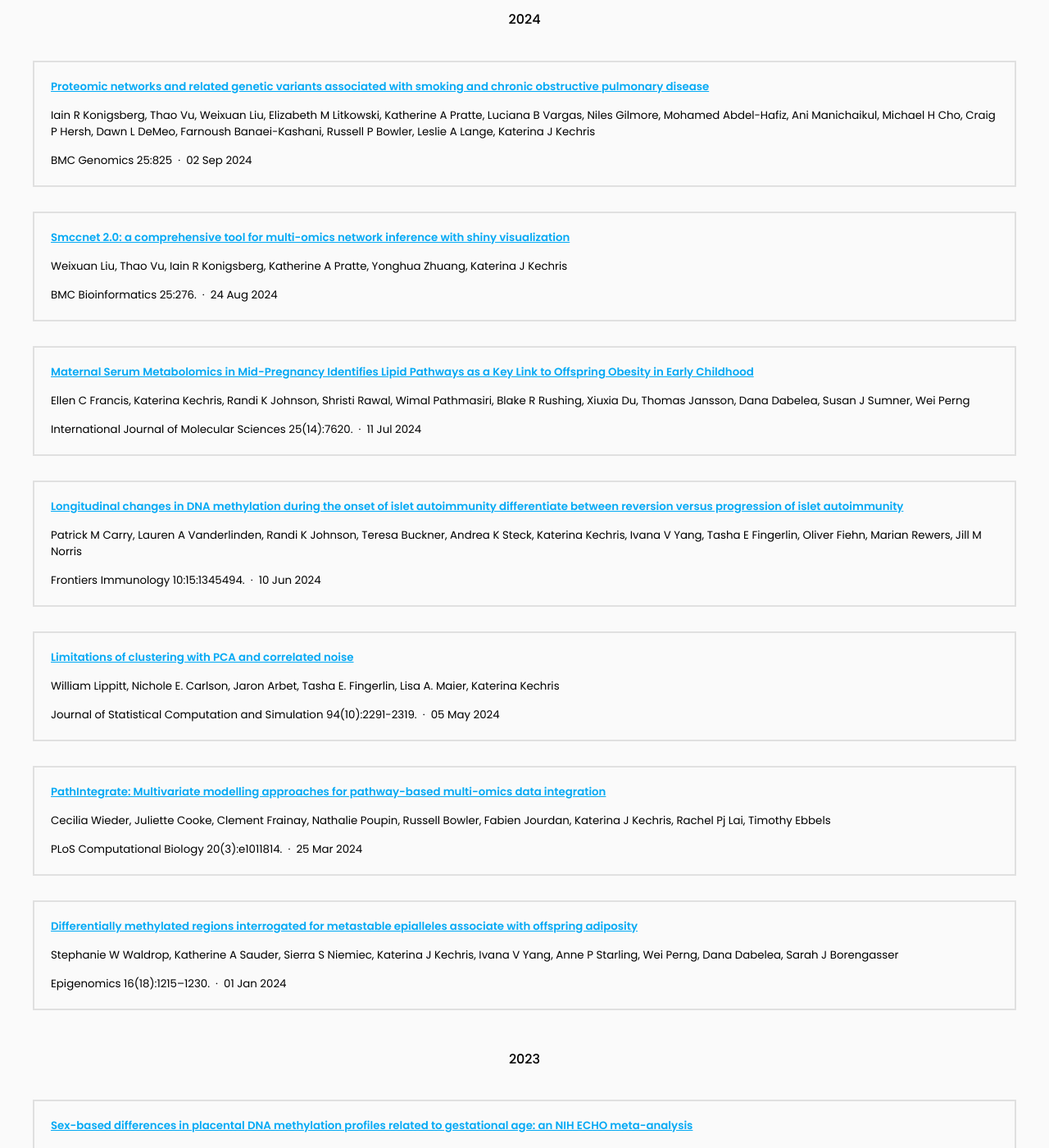
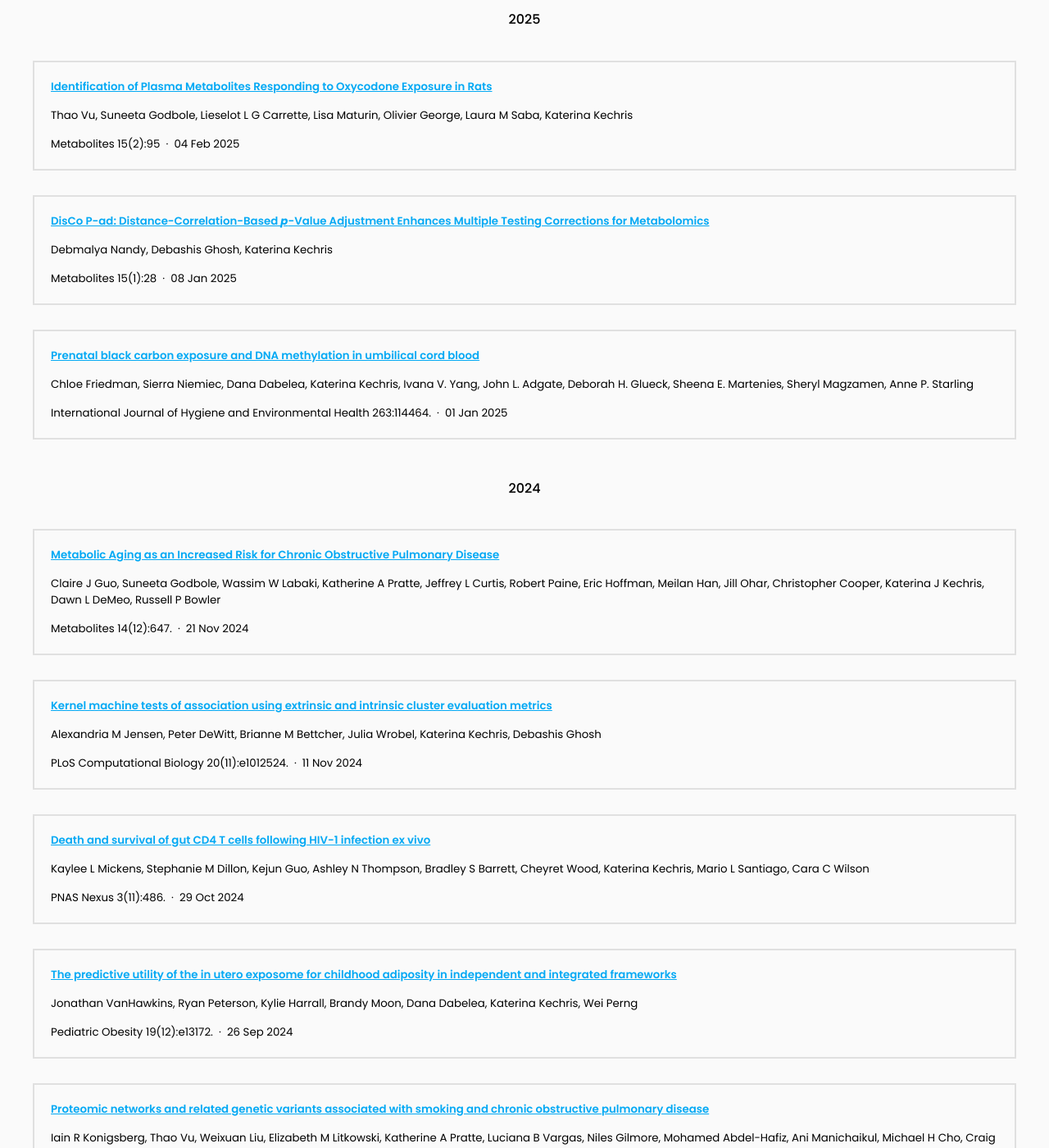
Before and after one commit to KechrisLab/kechrislab.github.io, a Jekyll site: the page built from Publications/index.md, in a window 1280 px wide and 1400 px high, scrolled down 508 px. Shown: the whole window at 82% size. Built offline with Jekyll 4.4.1, drawn with Linux system fonts in a browser that asks for light colours.

Commit message:
Generate citations

```diff
--- a/_data/citations.yaml
+++ b/_data/citations.yaml
@@ -1,6 +1,114 @@
 # DO NOT EDIT, GENERATED AUTOMATICALLY FROM SOURCES.YAML (AND ELSEWHERE)
 # See https://github.com/greenelab/lab-website-template/wiki/Citations
 
+- id: pmc:PMC11857688
+  title: Identification of Plasma Metabolites Responding to Oxycodone Exposure in
+    Rats
+  authors:
+  - Thao Vu
+  - Suneeta Godbole
+  - Lieselot L G Carrette
+  - Lisa Maturin
+  - Olivier George
+  - Laura M Saba
+  - Katerina Kechris
+  publisher: Metabolites 15(2):95
+  date: '2025-02-04'
+  link: https://pmc.ncbi.nlm.nih.gov/articles/PMC11857688/
+  _cache: 483c592c240b6a603eed8b7fae1dfeb0f990e2f65e5aebbdce8064316975b968
+- id: pmc:PMC11767189
+  title: 'DisCo P-ad: Distance-Correlation-Based <i><b>p</b></i>-Value Adjustment
+    Enhances Multiple Testing Corrections for Metabolomics'
+  authors:
+  - Debmalya Nandy
+  - Debashis Ghosh
+  - Katerina Kechris
+  publisher: Metabolites 15(1):28
+  date: '2025-01-08'
+  link: https://pmc.ncbi.nlm.nih.gov/articles/PMC11767189/
+  _cache: 36f25a0fd609c0e01ce2183062c7d8660ff941c1705a98dc0c6dca26028da87c
+- id: pmc:PMC11707799
+  title: Death and survival of gut CD4 T cells following HIV-1 infection ex vivo
+  authors:
+  - Kaylee L Mickens
+  - Stephanie M Dillon
+  - Kejun Guo
+  - Ashley N Thompson
+  - Bradley S Barrett
+  - Cheyret Wood
+  - Katerina Kechris
+  - Mario L Santiago
+  - Cara C Wilson
+  publisher: PNAS Nexus 3(11):486.
+  date: '2024-10-29'
+  link: https://pmc.ncbi.nlm.nih.gov/articles/PMC11707799/
+  _cache: b3f7cd93fac061949f3bc7414b22144c8a0c2d0266e9de5fdcfd63dc2549efad
+- id: pmc:PMC11677693
+  title: Metabolic Aging as an Increased Risk for Chronic Obstructive Pulmonary Disease
+  authors:
+  - Claire J Guo
+  - Suneeta Godbole
+  - Wassim W Labaki
+  - Katherine A Pratte
+  - Jeffrey L Curtis
+  - Robert Paine
+  - Eric Hoffman
+  - Meilan Han
+  - Jill Ohar
+  - Christopher Cooper
+  - Katerina J Kechris
+  - Dawn L DeMeo
+  - Russell P Bowler
+  publisher: Metabolites 14(12):647.
+  date: '2024-11-21'
+  link: https://pmc.ncbi.nlm.nih.gov/articles/PMC11677693/
+  _cache: 6a614db843bc2079d1359b236de0e4a8a128aa528e0532cb4eaa4ab4a24a6899
+- id: pmc:PMC11581413
+  title: Kernel machine tests of association using extrinsic and intrinsic cluster
+    evaluation metrics
+  authors:
+  - Alexandria M Jensen
+  - Peter DeWitt
+  - Brianne M Bettcher
+  - Julia Wrobel
+  - Katerina Kechris
+  - Debashis Ghosh
+  publisher: PLoS Computational Biology 20(11):e1012524.
+  date: '2024-11-11'
+  link: https://pmc.ncbi.nlm.nih.gov/articles/PMC11581413/
+  _cache: cdb5f2c3ee6198b3651173ae32ec4dbb4bb0d02a0c93f2884c3294479e1e1902
+- id: doi:10.1016/j.ijheh.2024.114464
+  title: Prenatal black carbon exposure and DNA methylation in umbilical cord blood
+  authors:
+  - Chloe Friedman
+  - Sierra Niemiec
+  - Dana Dabelea
+  - Katerina Kechris
+  - Ivana V. Yang
+  - John L. Adgate
+  - Deborah H. Glueck
+  - Sheena E. Martenies
+  - Sheryl Magzamen
+  - Anne P. Starling
+  publisher: International Journal of Hygiene and Environmental Health 263:114464.
+  date: '2025-01-01'
+  link: https://www.sciencedirect.com/science/article/abs/pii/S1438463924001457
+  _cache: 76e404b6cc054e3f9509385941545bf652c933958ce5dd272b15bf5b08ae3eab
+- id: doi:10.1111/ijpo.13172
+  title: The predictive utility of the in utero exposome for childhood adiposity in
+    independent and integrated frameworks
+  authors:
+  - Jonathan VanHawkins
+  - Ryan Peterson
+  - Kylie Harrall
+  - Brandy Moon
+  - Dana Dabelea
+  - Katerina Kechris
+  - Wei Perng
+  publisher: Pediatric Obesity 19(12):e13172.
+  date: '2024-09-26'
+  link: https://onlinelibrary.wiley.com/doi/10.1111/ijpo.13172
+  _cache: 36d51b85ba31a22d6c16564a04bc78555b68cc146eb80ed95da0e1bb1b9dda41
 - id: pmc:PMC11486027
   title: Differentially methylated regions interrogated for metastable epialleles
     associate with offspring adiposity
```
